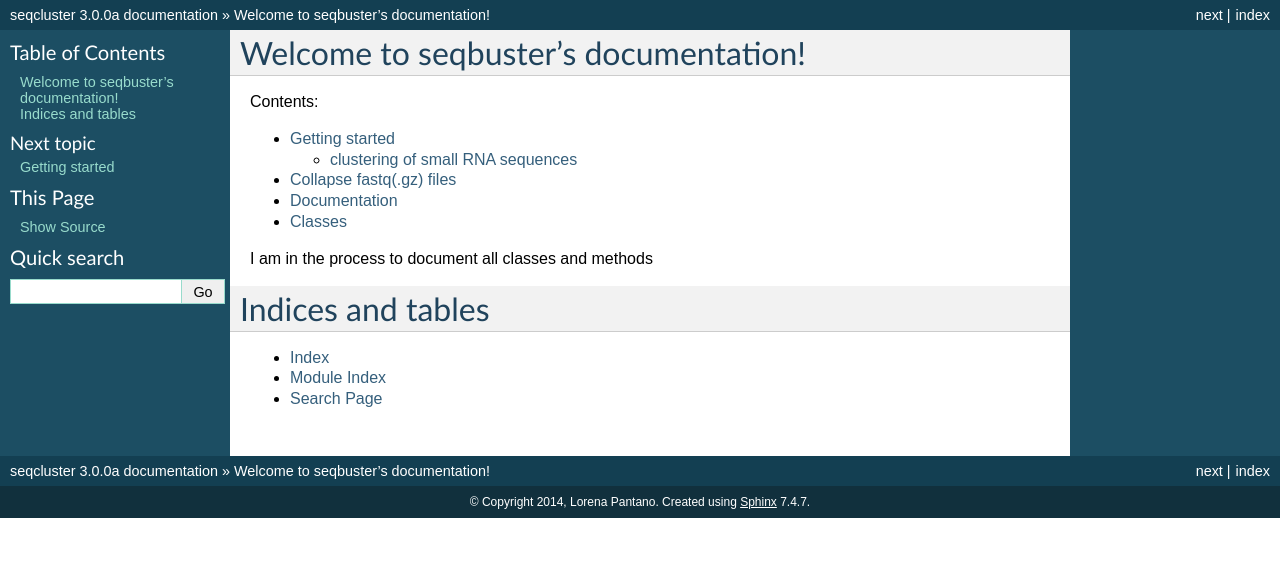
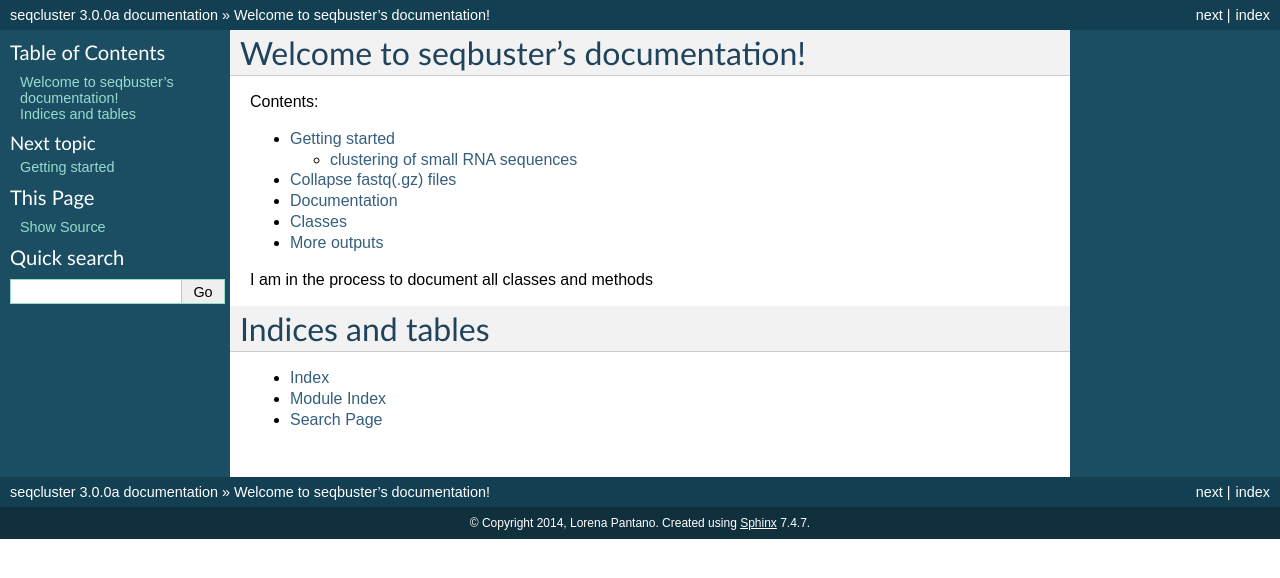
Before and after one commit to lpantano/seqcluster, a Sphinx documentation site: the page built from doc/source/index.rst, in a window 1280 px wide. Shown: the top 578 px of the page. Built offline with Sphinx 7.4.7, drawn with Linux system fonts in a browser that asks for light colours.

Commit message:
Update index.rst

```diff
--- a/doc/source/index.rst
+++ b/doc/source/index.rst
@@ -19,6 +19,8 @@ Contents:
 
    classes.rst
 
+   more_outputs.rst
+
 I am in the process to document all classes and methods
 
 Indices and tables
```
